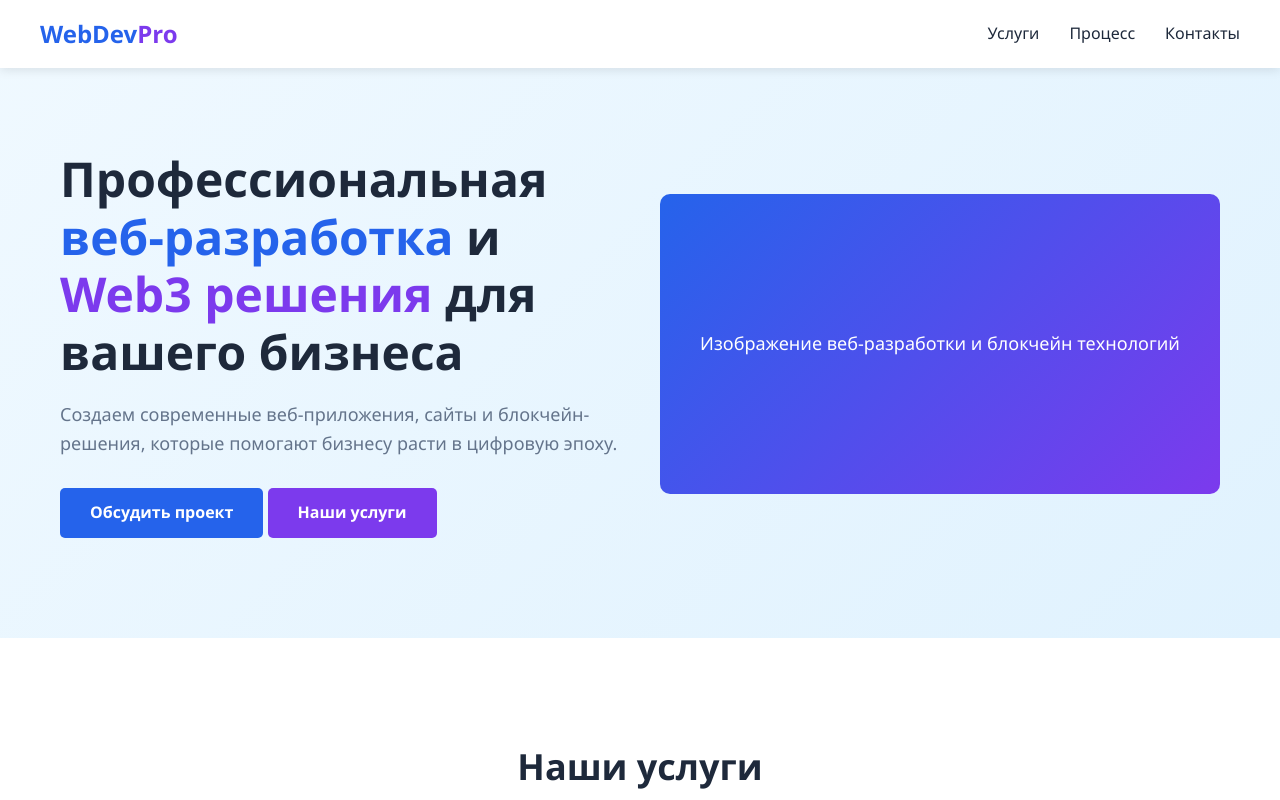
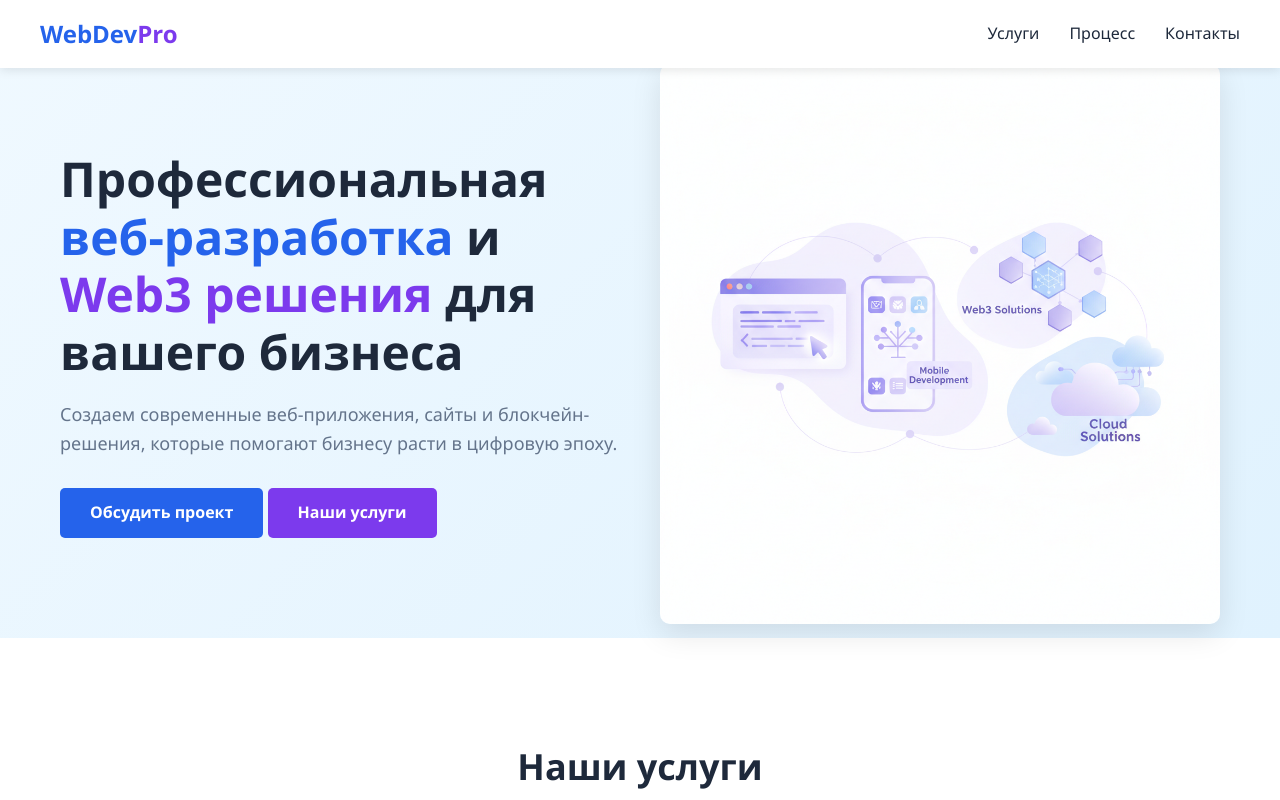
Before and after one commit to inkviz96/webdevpro-landing, a plain HTML site: page index.html in a window 1280 px wide. Shown: the top 800 px of the page. Drawn offline with Linux system fonts and the light colour scheme.

Commit message:
Update index.html

```diff
--- a/index.html
+++ b/index.html
@@ -481,7 +481,7 @@
             <div class="hero-image">
                 <!-- Placeholder for image -->
                 <div style="width: 100%; height: 300px; background: linear-gradient(135deg, #2563eb, #7c3aed); border-radius: 10px; display: flex; align-items: center; justify-content: center; color: white; font-size: 18px;">
-                    Изображение веб-разработки и блокчейн технологий
+                   <img src="8c2745d9-9027-415f-822b-e9b42684f1b3_6faa19ac-c916-47e8-9234-1a48a9c49af3.png" alt="веб-разработки и блокчейн технологий">
                 </div>
             </div>
         </div>
```
